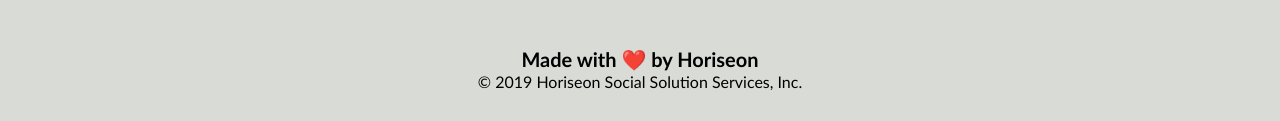
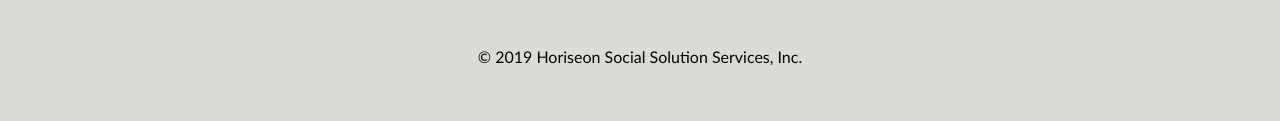
Before and after one commit to johnaslani/Code-Refactor, a plain HTML site: page index.html in a window 1280 px wide. Shown: the part 1865-1986 px from the top of the page. After the commit the page ends 1961 px from the top, so only its background shows below. Drawn offline with Linux system fonts and the light colour scheme.

Commit message:
Remove unnecessary item from footnote

```diff
--- a/index.html
+++ b/index.html
@@ -60,7 +60,7 @@
     </main>
    <!-- Footer -->
     <footer>
-        <h3>Made with ❤️️ by Horiseon</h3>
+        <!-- <h3>Made with ❤️️ by Horiseon</h3> This does not look professional -->
         <p>&copy; 2019 Horiseon Social Solution Services, Inc.</p>
     </footer>
 </body>
```
